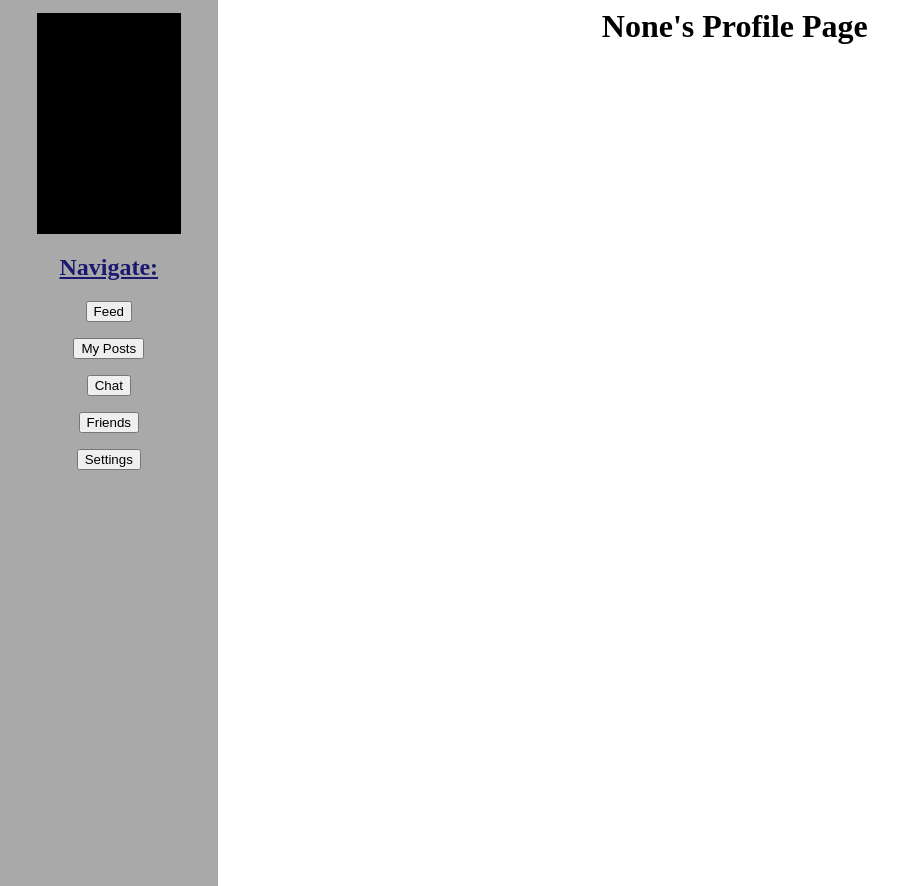
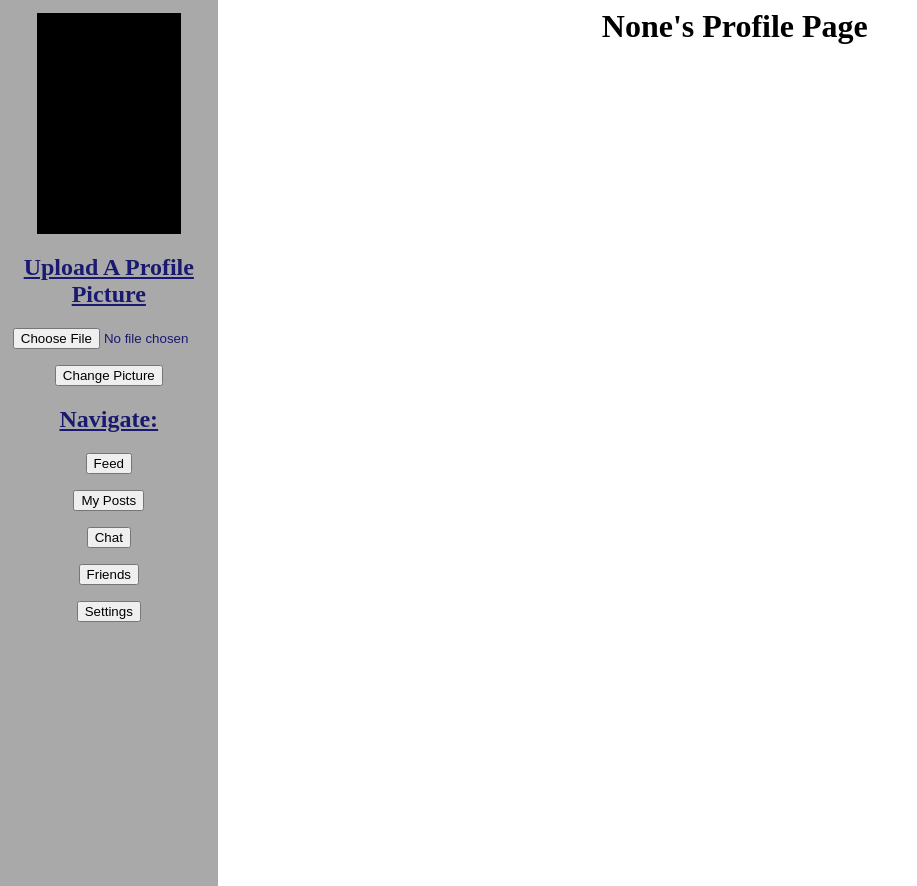
Before and after one commit to meehan39/CSE_312_Project, a Flask app: page /home in a window 1280 px wide. Shown: the whole page, without its empty margins (0-917 px from the left). Run offline with Flask 2, Linux system fonts and the light colour scheme.

Commit message:
Profile Picture

```diff
--- a/server/app.py
+++ b/server/app.py
@@ -5,8 +5,18 @@ from werkzeug.utils import secure_filename
 
 users = []
 
+
+
 app = Flask(__name__)
 app.secret_key = b'_5#y2L"F4Q8z\n\xec]/'
+UPLOAD_FOLDER = r'C:\Users\jonat\Desktop\Atom Projects\Project\server\static\uploads'
+
+app.config['UPLOAD_FOLDER'] = r'C:\Users\jonat\Desktop\Atom Projects\Project\server\static\uploads'
+app.config['MAX_CONTENT_LENGTH'] = 16 * 1024 * 1024
+
+allowed_picture_types = set(['png', 'jpg', 'jpeg', 'gif'])
+
+
 
 @app.route("/")
 def login():
@@ -76,6 +86,25 @@ def chat():
 def friends():
     return render_template('friends.html')
 
+def allowed_file(filename):
+    return '.' in filename and filename.rsplit('.', 1)[1].lower() in allowed_picture_types
+
+
+
+#saves the uploaded file to the static folder
+@app.route('/home', methods=['POST'])
+def upload_image():
+    file = request.files['file']
+    if file and allowed_file(file.filename):
+        filename = secure_filename(file.filename)
+        file.save(os.path.join(app.config['UPLOAD_FOLDER'], filename))
+        return render_template('home.html', filename=filename)
+#displays the image on the page
+@app.route('/display/<filename>')
+def display_image(filename):
+    return redirect(url_for('static', filename='uploads/' + filename), code=301)
+
+
 
 if __name__ == '__main__':
     app.run(debug=True)
--- a/server/templates/home.html
+++ b/server/templates/home.html
@@ -5,8 +5,30 @@
 <body>
 <div id = "navigate" class="navigate">
     <div id = "profile_pic" class = "profile_pic">
+      {% if filename %}
+          <div>
+              <img  src="{{ url_for('display_image', filename=filename) }}"  width="220" height="230">
 
+          </div>
+      {% endif %}
     </div>
+    <body>
+    <div class="container">
+    <div class="row">
+        <h2>Upload A Profile Picture</h2>
+        <form method="post" action="/home" enctype="multipart/form-data">
+            <dl>
+                <p>
+                    <input type="file" name="file" class="form-control" autocomplete="off" required>
+                </p>
+            </dl>
+            <p>
+                <input type="submit" value="Change Picture" class="btn btn-info">
+            </p>
+        </form>
+    </div>
+    </div>
+    </body>
     <h2>Navigate:</h2>
     <form id = "feed" action = "/home">
         <input type="hidden" name="username" value={{ username }}>
```
Also changed, not shown: server/static/uploads/anna-wintour.jpg (deleted), server/static/uploads/russell-westbrook-rocketsjpg.jpg (added).
